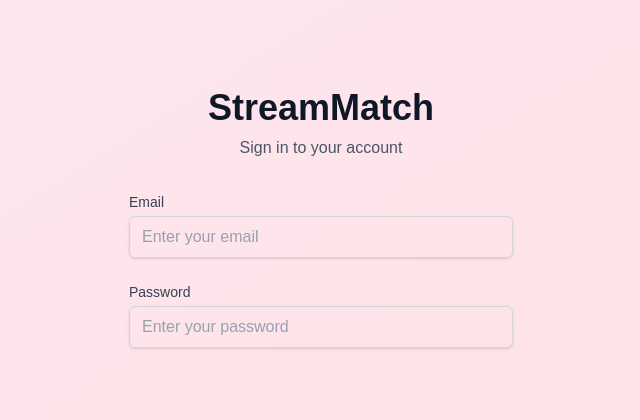
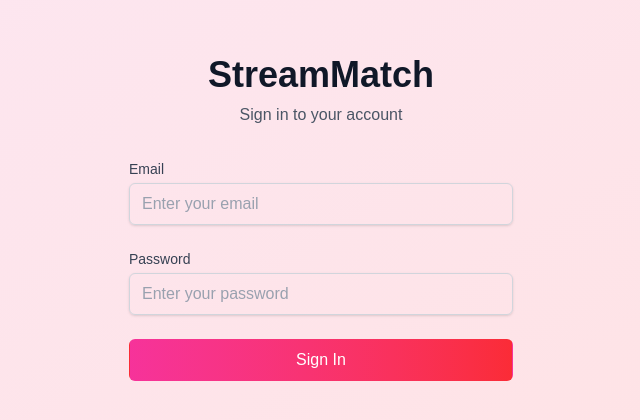
Before and after one commit to ALwithI/Tinder-clone, a Next.js app: page /auth in a window 1280 px wide. Shown: the part 182-602 px from the top of the page, without its empty margins (319-959 px from the left). Built offline with nearby package versions, Linux system fonts and the light colour scheme.

Commit message:
finishing the ui of the page

```diff
--- a/app/auth/page.tsx
+++ b/app/auth/page.tsx
@@ -62,6 +62,13 @@
               {error}
             </div>
           )}
+          <button
+            type="submit"
+            disabled={loading}
+            className="w-full flex justify-center py-2 px-4 border border-transparent rounded-md shadow-smtext-sm font-medium text-white bg-gradient-to-r from-pink-500 to-red-500 hover:from-pink-600 hover:to-red-600 focus:outline-none focus:ring-2 focus:ring-offset-2 focus:ring-pink-500 disabled:opacity-50"
+          >
+            {loading ? "Loading..." : isSignUp ? "Sign Up" : "Sign In"}
+          </button>
         </form>
       </div>
     </div>
```
